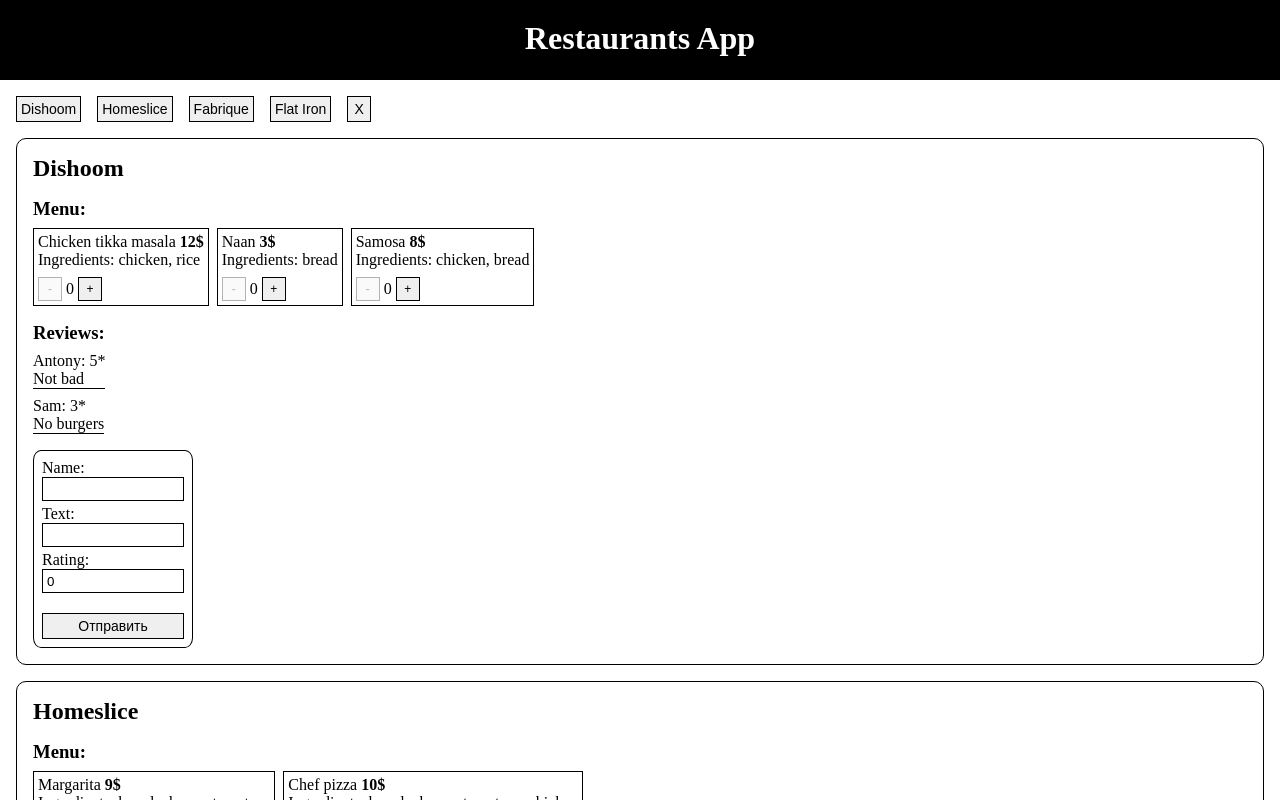
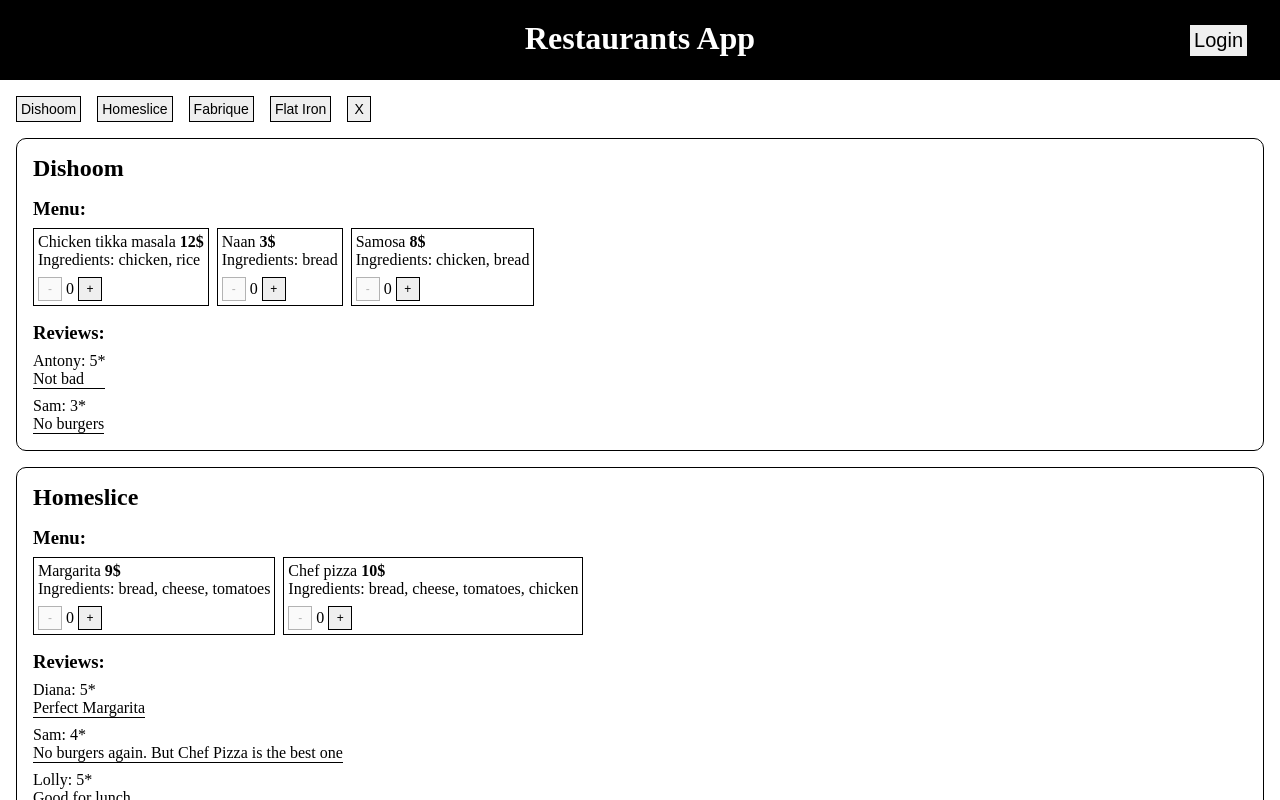
Before and after one commit to Vladuxexel/learn-react, a React (Vite) app: page / in a window 1280 px wide. Shown: the top 800 px of the page. Built offline with nearby package versions, Linux system fonts and the light colour scheme.

Commit message:
Добавлен контекст пользователя

```diff
--- a/src/App.tsx
+++ b/src/App.tsx
@@ -2,15 +2,18 @@ import { useState } from 'react';
 import { Layout } from './components/layout/component';
 import { restaurants as data } from './constants/mock';
 import { Filter } from './components/filters/component';
-import { Restaurant as TRestaurant } from '@models';
+import { Restaurant as TRestaurant, User } from '@models';
 import { RestaurantsContainer } from './components/restaurants-container/component';
 import styles from './styles/app.styles.module.scss';
+import { UserContext } from './contexts/user-context';
 
 export const App = () => {
     const [restaurant, setRestaurant] = useState<TRestaurant | undefined>();
+    const [contextUser, setContextUser] = useState<User | null>(null);
 
     return (
-        <Layout>
+        <UserContext.Provider value={contextUser}>
+            <Layout onUserLogin={setContextUser}>
                 <Filter
                     items={data}
                     displayKey="name"
@@ -23,5 +26,6 @@ export const App = () => {
                 />
                 <RestaurantsContainer content={restaurant ?? data} className={styles['restaurants-container']} />
             </Layout>
+        </UserContext.Provider>
     );
 };
--- a/src/components/header/component.tsx
+++ b/src/components/header/component.tsx
@@ -1,9 +1,36 @@
+import { useContext } from 'react';
+import { Size } from '../../constants/size';
+import { Button } from '../button/component';
 import styles from './styles.module.scss';
+import { UserContext } from '../../contexts/user-context';
+import { User } from '@models';
 
-export const Header = ({ title }: { title: string }) => {
+const fakeUser: User = {
+    name: 'Vasily',
+    email: 'yavasily@mail.ru'
+};
+
+export const Header = ({ title, onUserLogin }: { title: string; onUserLogin: (user: User | null) => void }) => {
+    const user = useContext(UserContext);
+
+    const setFakeUser = (data: User | null) => onUserLogin(data);
+
     return (
         <header className={styles.header}>
             <h1 className={styles.header__title}>{title}</h1>
+            <div className={styles['header__user-data']}>
+                {!user && (
+                    <Button size={Size.l} onClick={() => setFakeUser(fakeUser)}>
+                        Login
+                    </Button>
+                )}
+                {user && (
+                    <div className={styles['header__user-logout-data']}>
+                        <span className={styles['header__user-name']}>{user.name}</span>
+                        <Button onClick={() => setFakeUser(null)}>Logout</Button>
+                    </div>
+                )}
+            </div>
         </header>
     );
 };
--- a/src/components/header/styles.module.scss
+++ b/src/components/header/styles.module.scss
@@ -3,6 +3,7 @@
     min-height: 80px;
     background-color: #000;
     padding: 1.25rem;
+    position: relative;
 }
 
 .header__title {
@@ -10,3 +11,23 @@
     margin: auto;
     text-align: center;
 }
+
+.header__user-data {
+    position: absolute;
+    top: 0;
+    right: 0;
+    height: 100%;
+    display: flex;
+    align-items: center;
+    padding: 0 2rem;
+}
+
+.header__user-logout-data {
+    display: flex;
+    gap: 1em;
+}
+
+.header__user-name {
+    color: #fff;
+    font-size: 1.5rem;
+}
--- a/src/components/layout/component.tsx
+++ b/src/components/layout/component.tsx
@@ -2,11 +2,18 @@ import { ReactNode } from 'react';
 import { Footer } from '../footer/component';
 import { Header } from '../header/component';
 import styles from './styles.module.scss';
+import { User } from '@models';
 
-export const Layout = ({ children }: { children: ReactNode }) => {
+export const Layout = ({
+    children,
+    onUserLogin
+}: {
+    children: ReactNode;
+    onUserLogin: (user: User | null) => void;
+}) => {
     return (
         <div className={styles.layout}>
-            <Header title="Restaurants App" />
+            <Header title="Restaurants App" onUserLogin={onUserLogin} />
             <section className={styles.layout__container}>{children}</section>
             <Footer />
         </div>
--- a/src/components/restaurant/component.tsx
+++ b/src/components/restaurant/component.tsx
@@ -4,14 +4,18 @@ import { Menu } from '../menu/component';
 import { Rating } from '../rating/component';
 import classNames from 'classnames';
 import { ReviewForm } from '../review-form/component';
+import { useContext } from 'react';
+import { UserContext } from '../../contexts/user-context';
 
 export const Restaurant = ({ restaurant, className }: { restaurant: TRestaurant; className: string }) => {
+    const user = useContext(UserContext);
+
     return (
         <div className={classNames(styles.restaurant, className)}>
             <h1>{restaurant.name}</h1>
             <Menu menu={restaurant.menu} />
             <Rating reviews={restaurant.reviews} />
-            <ReviewForm onReviewSent={(review) => console.log(review)} />
+            {user && <ReviewForm onReviewSent={(review) => console.log(review)} />}
         </div>
     );
 };
--- a/src/components/review-form/component.tsx
+++ b/src/components/review-form/component.tsx
@@ -1,7 +1,8 @@
-import { useReducer } from 'react';
+import { useContext, useReducer } from 'react';
 import { Button } from '../button/component';
 import styles from './styles.module.scss';
 import { Action, ReviewFormData } from '@models';
+import { UserContext } from '../../contexts/user-context';
 
 const INITIAL_VALUE: ReviewFormData = {
     name: '',
@@ -11,8 +12,6 @@ const INITIAL_VALUE: ReviewFormData = {
 
 const reducer = (state: ReviewFormData, { type, payload }: Action<number | string>): ReviewFormData => {
     switch (type) {
-        case 'setName':
-            return { ...INITIAL_VALUE, name: String(payload) };
         case 'setText':
             return { ...state, text: String(payload) };
         case 'setRating':
@@ -24,19 +23,11 @@ const reducer = (state: ReviewFormData, { type, payload }: Action<number | strin
 
 export const ReviewForm = ({ onReviewSent }: { onReviewSent: (review: ReviewFormData) => void }) => {
     const [form, dispatch] = useReducer(reducer, INITIAL_VALUE);
+    const user = useContext(UserContext);
 
     return (
         <div className={styles.form}>
-            <label htmlFor="name">
-                Name:
-                <input
-                    className={styles.field}
-                    id="name"
-                    type="text"
-                    value={form.name}
-                    onChange={(event) => dispatch({ type: 'setName', payload: event.target.value })}
-                />
-            </label>
+            <span className={styles['form__user-name']}>{user?.name}:</span>
             <label htmlFor="text">
                 Text:
                 <input
@@ -59,7 +50,7 @@ export const ReviewForm = ({ onReviewSent }: { onReviewSent: (review: ReviewForm
                     onChange={(event) => dispatch({ type: 'setRating', payload: event.target.value })}
                 />
             </label>
-            <Button onClick={() => onReviewSent(form)}>Отправить</Button>
+            <Button onClick={() => onReviewSent({ ...form, name: user?.name || '' })}>Отправить</Button>
         </div>
     );
 };
--- a/src/components/review-form/styles.module.scss
+++ b/src/components/review-form/styles.module.scss
@@ -24,3 +24,7 @@ label {
         margin-bottom: 1rem;
     }
 }
+
+.form__user-name {
+    font-size: 1.25rem;
+}
--- /dev/null
+++ b/src/contexts/user-context.ts
@@ -0,0 +1,4 @@
+import { User } from '@models';
+import React from 'react';
+
+export const UserContext = React.createContext<User | null>(null);
--- a/src/models/index.ts
+++ b/src/models/index.ts
@@ -3,3 +3,4 @@ export * from './review';
 export * from './restaurant';
 export * from './review-form-data';
 export * from './action';
+export * from './user';
--- /dev/null
+++ b/src/models/user.ts
@@ -0,0 +1,4 @@
+export interface User {
+    name: string;
+    email: string;
+}
```
Lines whose indentation alone changed are shown as unchanged.
